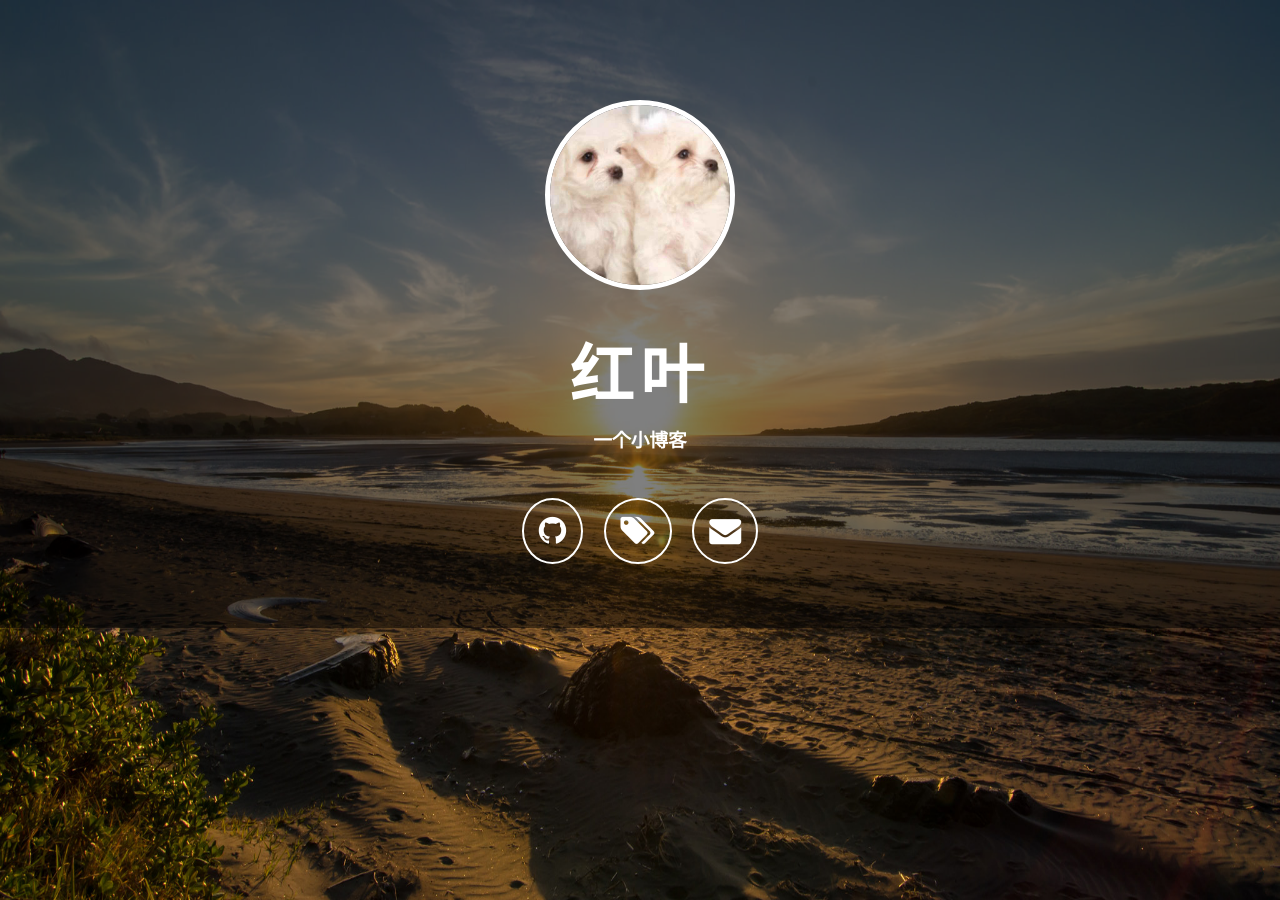
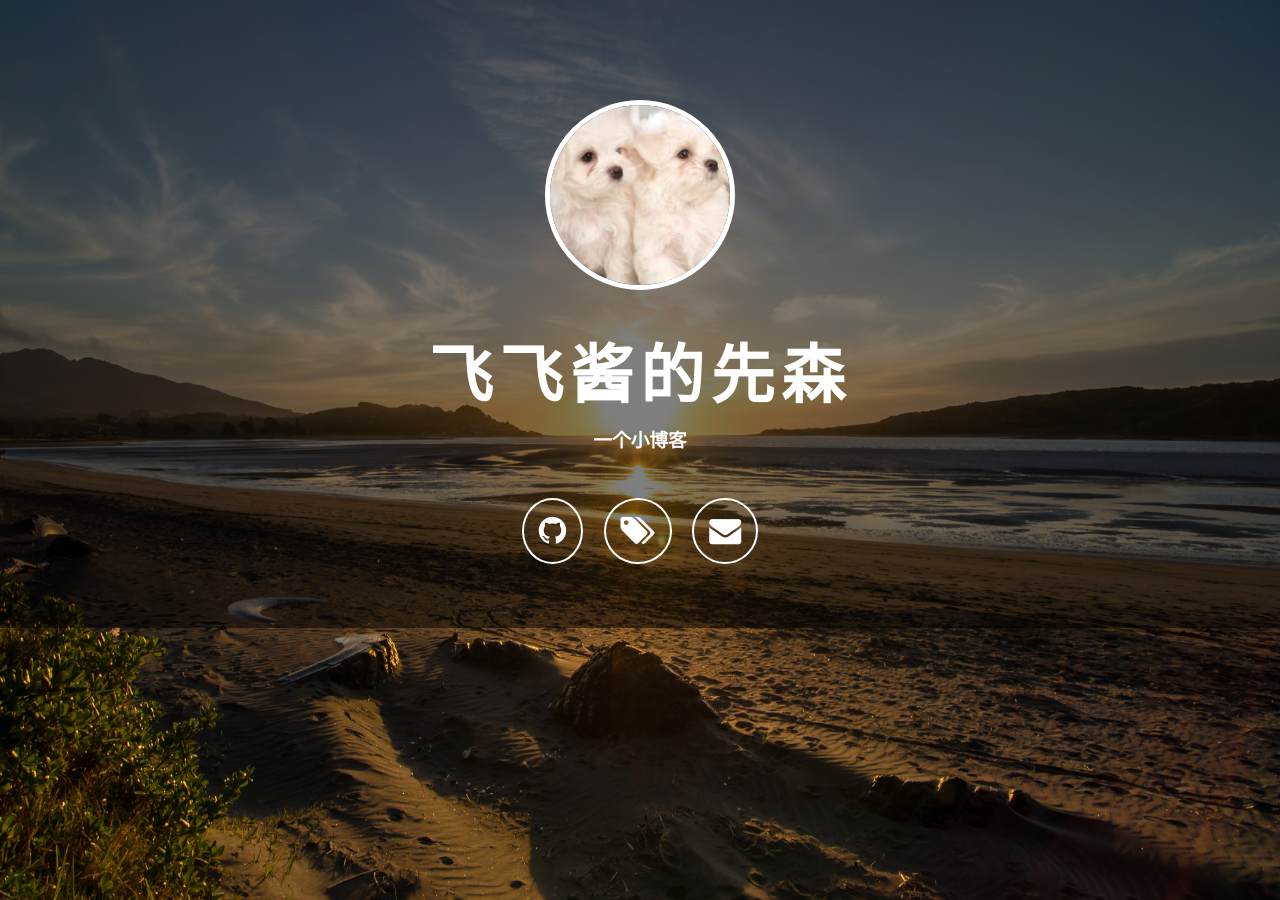
Before and after one commit to ekuu/ekuu.github.io, a Jekyll site: the page built from index.html, in a window 1280 px wide. Built offline with Jekyll 4.4.1, drawn with Linux system fonts in a browser that asks for light colours; nearby versions of some CDN libraries.

Commit message:
更改昵称

```diff
--- a/_config.yml
+++ b/_config.yml
@@ -1,5 +1,5 @@
 # Site settings
-name: 红叶
+name: 飞飞酱的先森
 description: "一个小博客"
 url: ""
 
```
